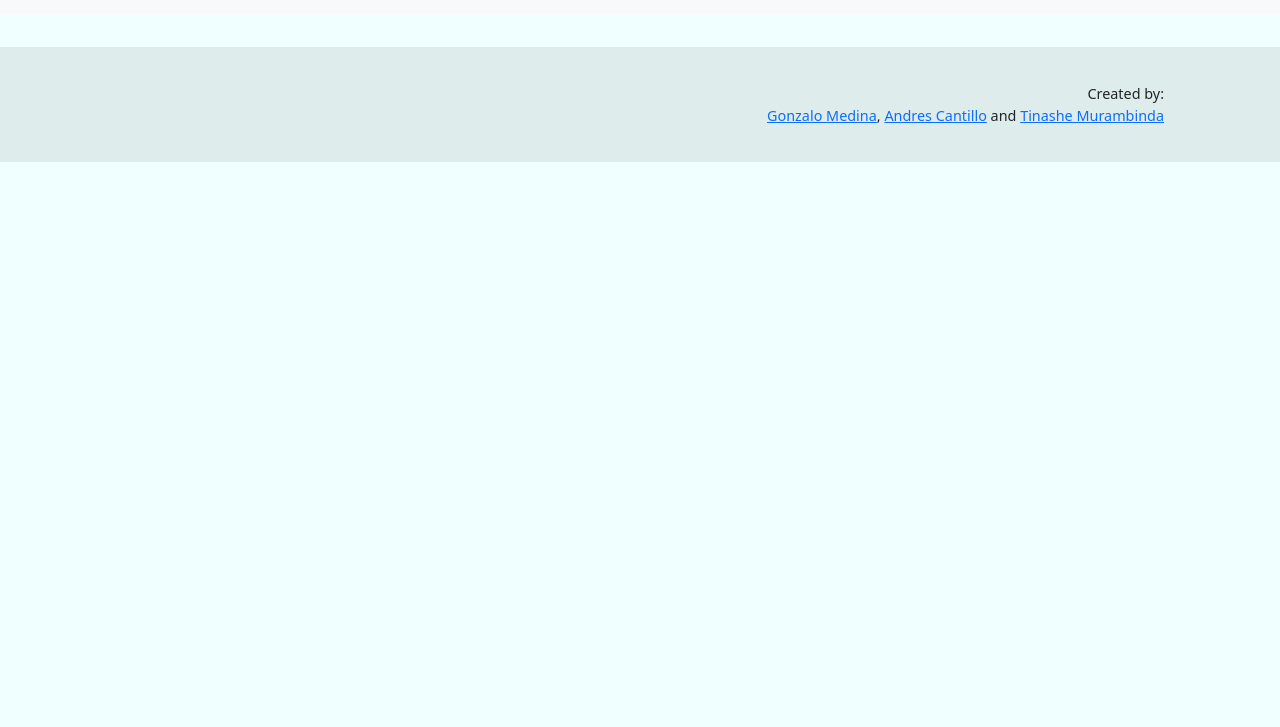
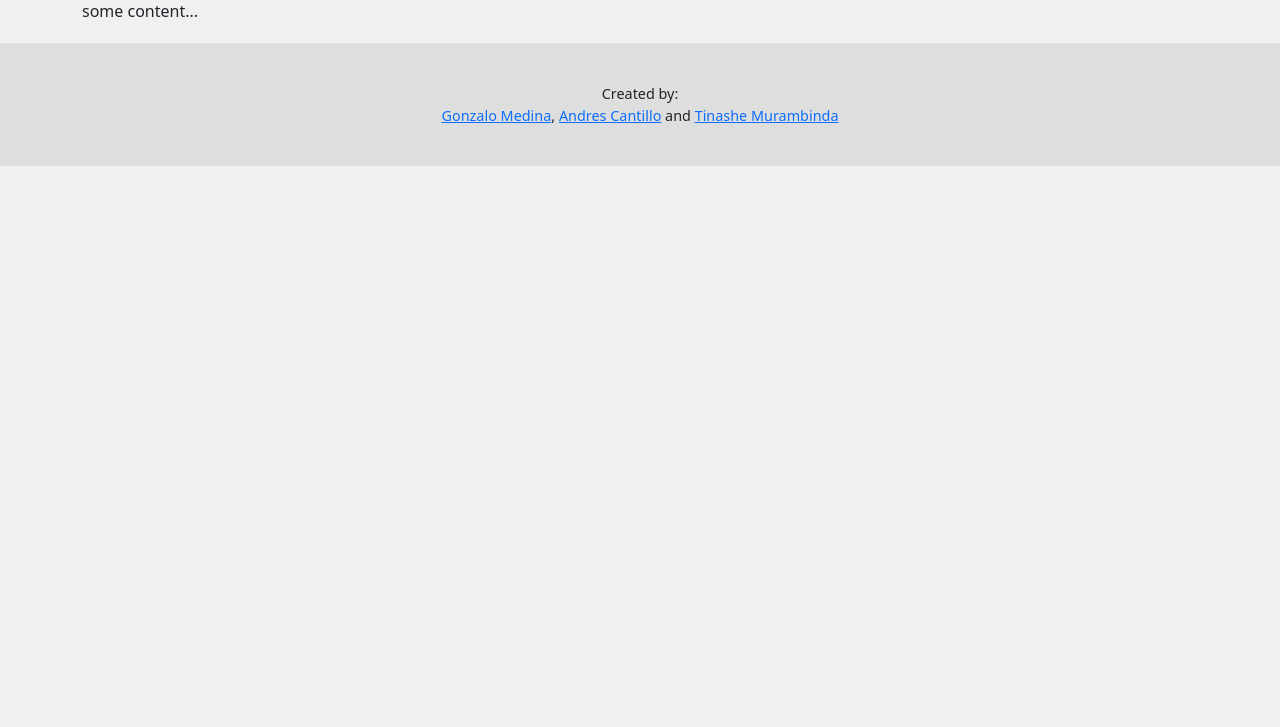
Before and after one commit to mgmediaweb/js-group-capstone-project, a website built with webpack: page src/index.html in a window 1280 px wide. Shown: the part 73-800 px from the top of the page. Built offline with nearby package versions, Linux system fonts and the light colour scheme; a web font is replaced by a local one.

Commit message:
improve the base

```diff
--- a/src/index.html
+++ b/src/index.html
@@ -13,7 +13,7 @@
     <title>JS Group Capstone Project</title>
 </head>
 <body>
-    <nav class="navbar navbar-expand-lg navbar-light bg-light">
+    <nav class="navbar navbar-expand-lg navbar-light bg-white shadow-sm mb-3">
         <div class="container">
             <a class="navbar-brand" href="#">Logo</a>
             <button class="navbar-toggler" type="button" data-bs-toggle="collapse" data-bs-target="#navbarSupportedContent" aria-controls="navbarSupportedContent" aria-expanded="false" aria-label="Toggle navigation">
@@ -30,13 +30,13 @@
     </nav>
 
     <div class="container">
-        <!--  our code here -->
+        some content...
     </div>
 
     <footer>
-        <div class="container text-end">
-            <p class="m-0 p-0">Created by:</p>
-            <p class="m-0 p-0">
+        <div class="container text-center">
+            <p>Created by:</p>
+            <p>
                 <a href="https://github.com/mgmediaweb" target="new">Gonzalo Medina</a>, <a href="https://github.com/Zeraltz" target="new">Andres Cantillo</a> and <a href="https://github.com/Draxeytina/" target="new">Tinashe Murambinda</a>
             </p>
         </div>
--- a/src/style.css
+++ b/src/style.css
@@ -7,7 +7,7 @@
 }
 
 body {
-  background-color: azure;
+  background-color: rgb(240, 240, 240);
   height: 100%;
 }
 
@@ -21,14 +21,13 @@ html {
 footer {
   background-color: rgba(0,0,0,0.075);
   font-size: 0.9rem;
-  padding: 20px 0;
+  margin-top: 20px;
+  padding: 40px 0;
 }
 
-.container {
-  margin: 0 auto;
-  max-width: 1080px;
-  padding: 16px;
-  width: 100%;
+footer p {
+  margin: 0;
+  padding: 0;
 }
 
 /* XXXXXXXXXXXXXXXXXXXXXXXXXXXXXXXXXXXXXXXXXXXXXXXXXXXXXXXXXXXXXXXXXXXXXXXXXXXXXXXXXXXXXXXXXXXXXXXXXXXXX */
```
